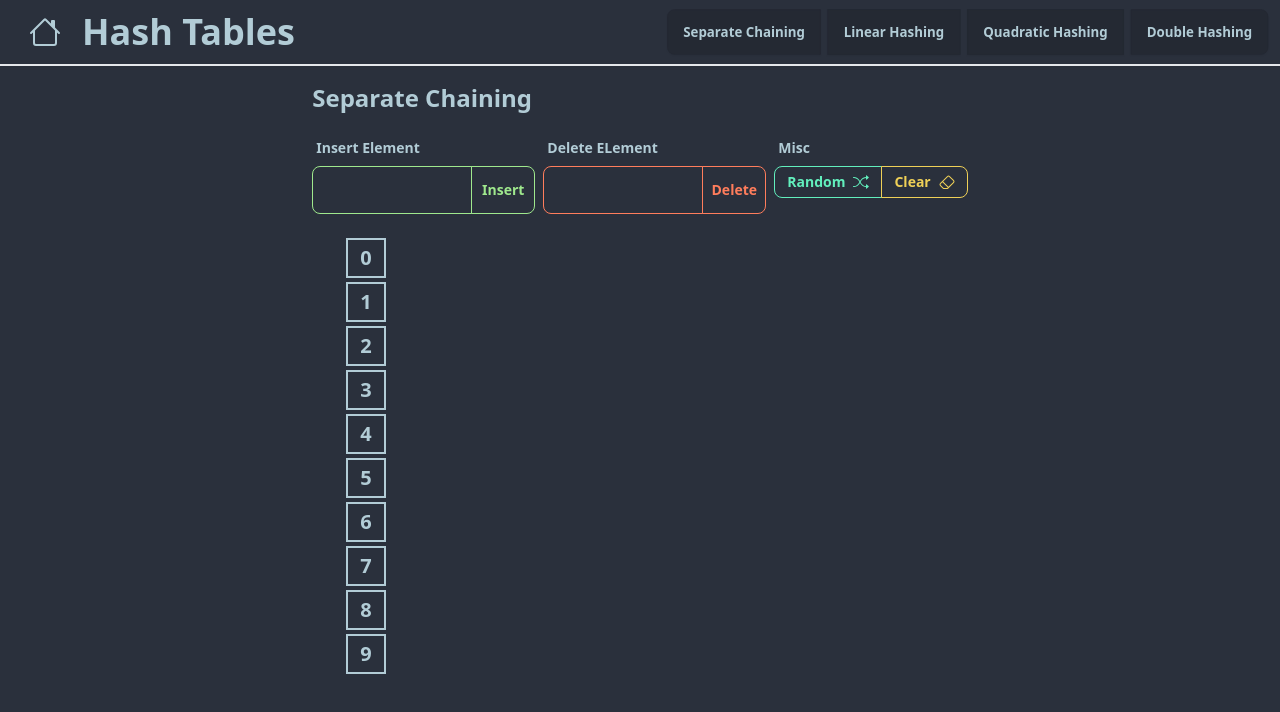
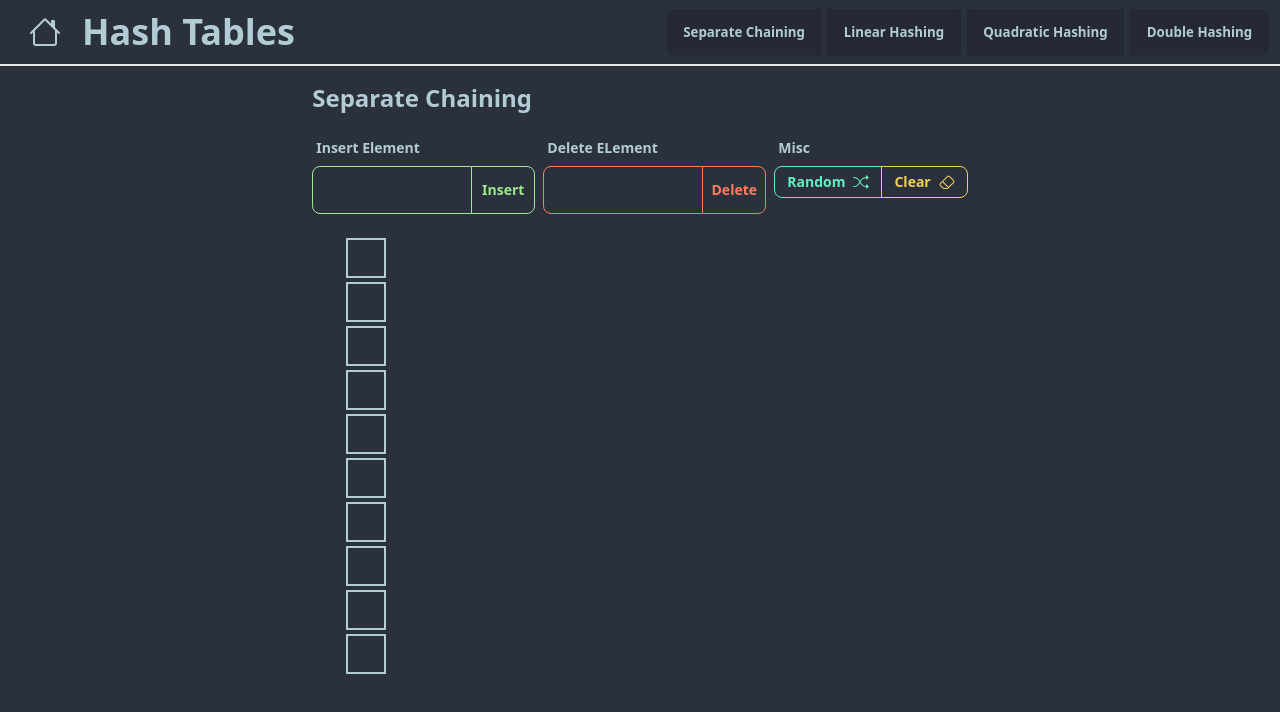
Before and after one commit to alexespejo/dsa-visualizer, a Svelte app: page /hash_tables/separate_chaining in a window 1280 px wide. Shown: the top 712 px of the page. Built offline with nearby package versions, Linux system fonts and the light colour scheme.

Commit message:
ui working, just not pretty

```diff
--- a/src/routes/HashTables/SeparateChaining.svelte
+++ b/src/routes/HashTables/SeparateChaining.svelte
@@ -9,9 +9,9 @@
  import Label from "../../components/custom/Inputs/Label.svelte";
  import { generateRandomArray } from "../../lib/hashTableFunctions/hashTable";
  import {
-  insertLinear,
-  removeLinear,
- } from "../../lib/hashTableFunctions/linearProbing";
+  insertSeparateChaining,
+  removeSeparateChaining,
+ } from "../../lib/hashTableFunctions/separateChaining";
  import LabelInput from "../../components/custom/Inputs/Label.svelte";
  import ArrayDisplay from "../../components/Array/ArrayDisplay.svelte";
  import ArrayElementIndexed from "../../components/Array/ArrayElementIndexed.svelte";
@@ -19,12 +19,13 @@
  let stepSize: number = 0;
  let numToInsert: number;
  let capacity: number = 5;
+ let numToRemove: number;
 
  function insert() {
-  //   hashingArray = insertLinear(hashingArray, numToInsert, stepSize, capacity);
+     hashingArray = insertSeparateChaining(hashingArray, numToInsert);
  }
  function remove() {
-  //   hashingArray = removeLinear(hashingArray, numToInsert);
+     hashingArray = removeSeparateChaining(hashingArray, numToRemove);
  }
 </script>
 
@@ -77,7 +78,7 @@
      <div
       class="font-bold text-xl border-2 border-neutral-content w-10 h-10 flex items-center justify-center"
      >
-      {i}
+      {item}
      </div>
     {/each}
    </div>
```
